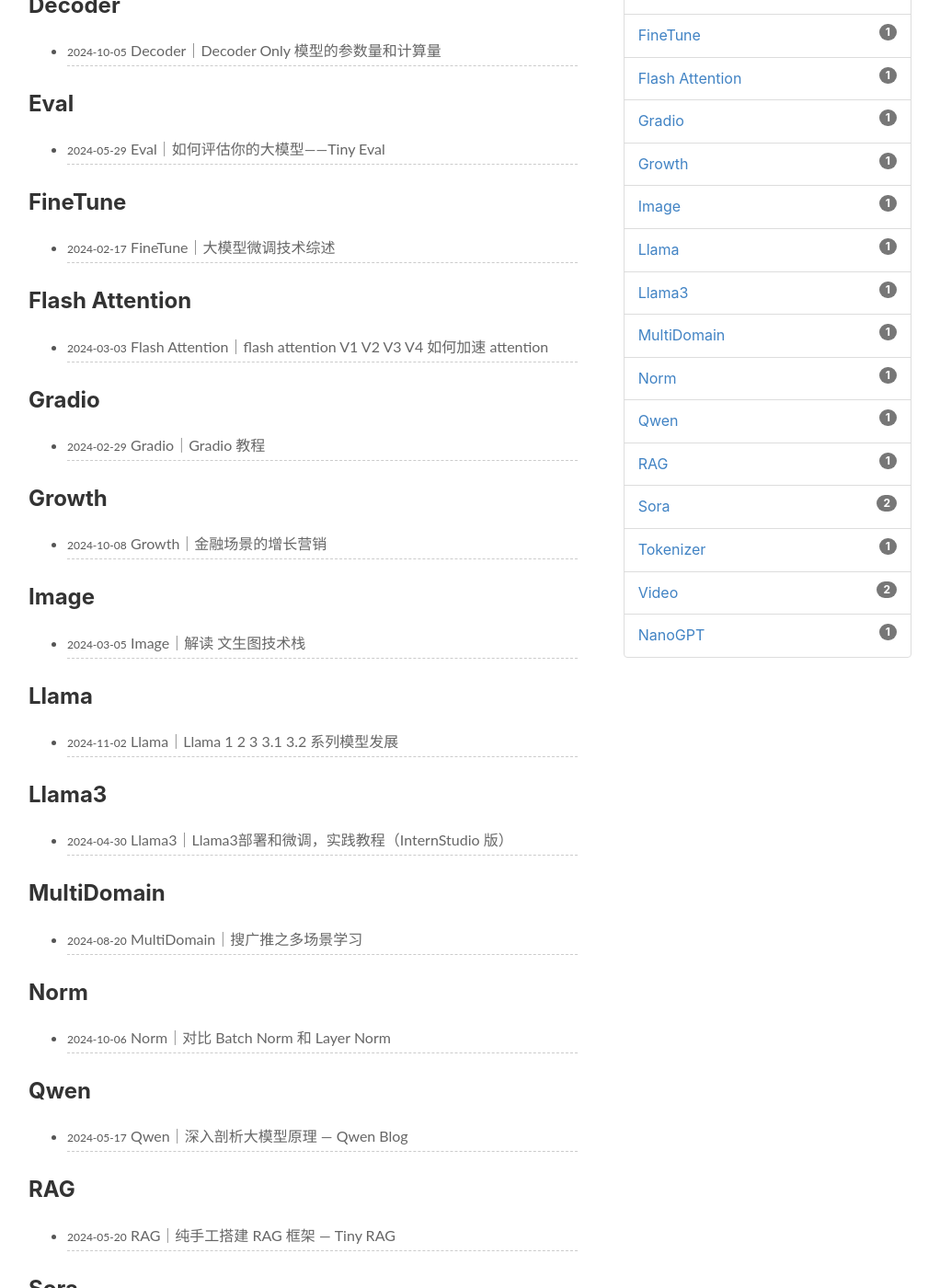
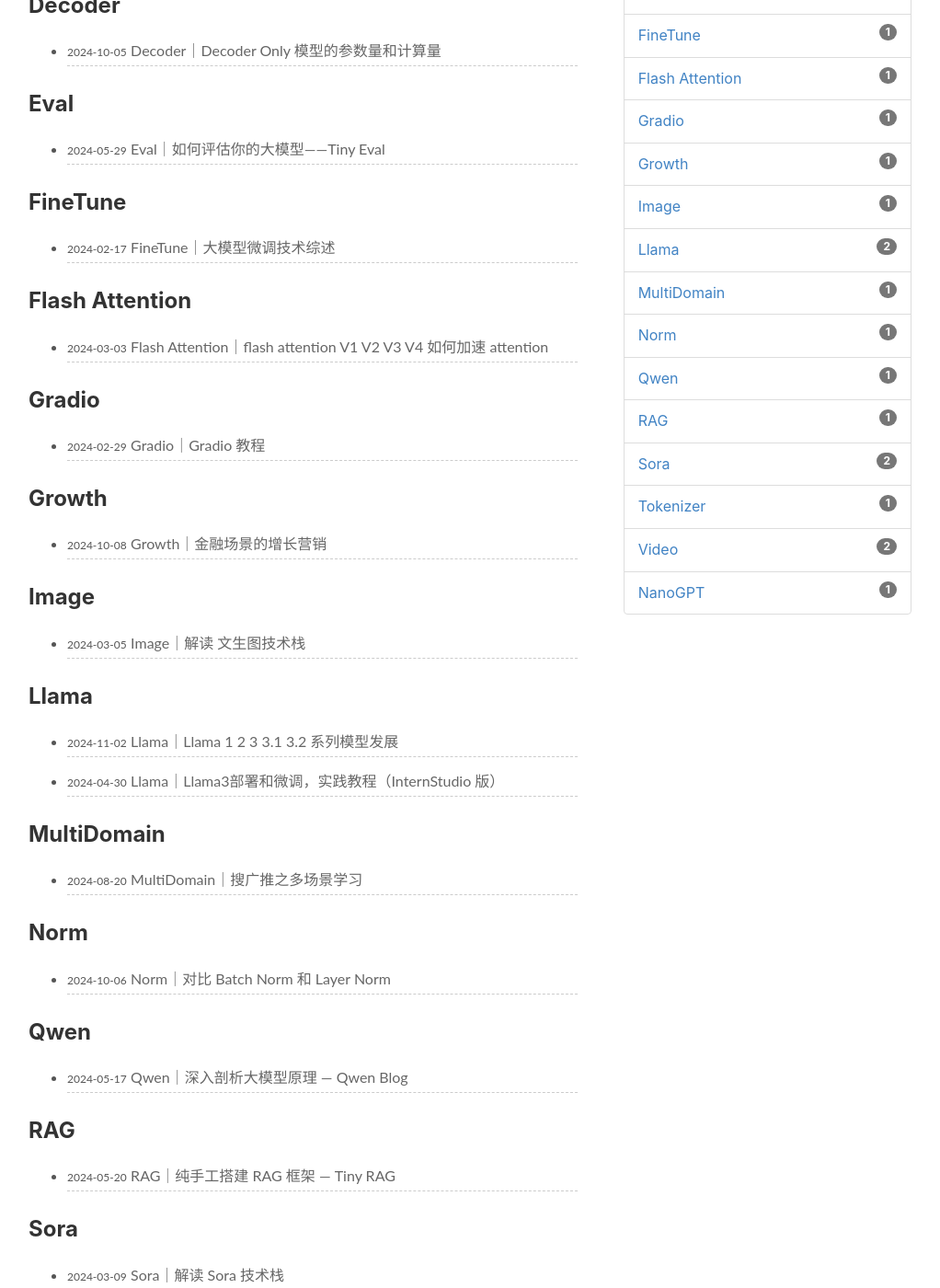
Before and after one commit to HuZixia/huzixia.github.io, a Jekyll site: the page built from pages/categories.md, in a window 1280 px wide and 1400 px high, scrolled down 552 px. Shown: the whole window at 92% size, without its empty margins (139-1161 px from the left). Built offline with Jekyll 4.4.1, drawn with Linux system fonts in a browser that asks for light colours; comment, search, counter and statistics services are not loaded; a style sheet for code colours, icons or effects is not loaded.

Commit message:
update code

```diff
--- a/_posts/2024-04-30-llama.md
+++ b/_posts/2024-04-30-llama.md
@@ -1,9 +1,9 @@
 ---
 layout: post
-title: Llama3｜Llama3部署和微调，实践教程（InternStudio 版）
-categories: [Llama3]
+title: Llama｜Llama3部署和微调，实践教程（InternStudio 版）
+categories: [Llama]
 description: Llama3部署和微调，实践教程（InternStudio 版）
-keywords: Llama3
+keywords: Llama, Llama3
 mermaid: false
 sequence: false
 flow: false
```
